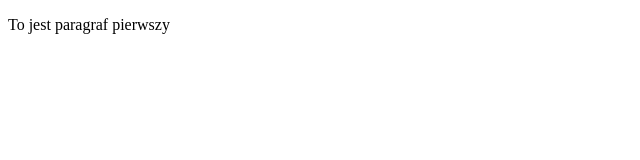
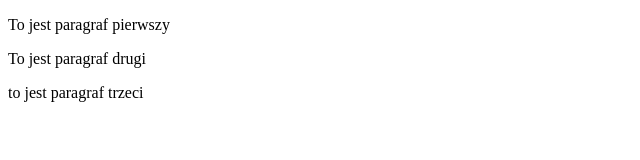
Before and after one commit to TiggerGalaxy/TiggerGalaxy.github.io, a plain HTML site: page index.html in a window 1280 px wide. Shown: the whole page, without its empty margins (0-640 px from the left). Drawn offline with Linux system fonts and the light colour scheme.

Commit message:
Paragraf trzeci po ssh

```diff
--- a/index.html
+++ b/index.html
@@ -6,5 +6,7 @@
 </head>
 <body>
     <p>To jest paragraf pierwszy</p>
+    <p>To jest paragraf drugi</p>
+    <p>to jest paragraf trzeci</p>
 </body>
 </html>
```
